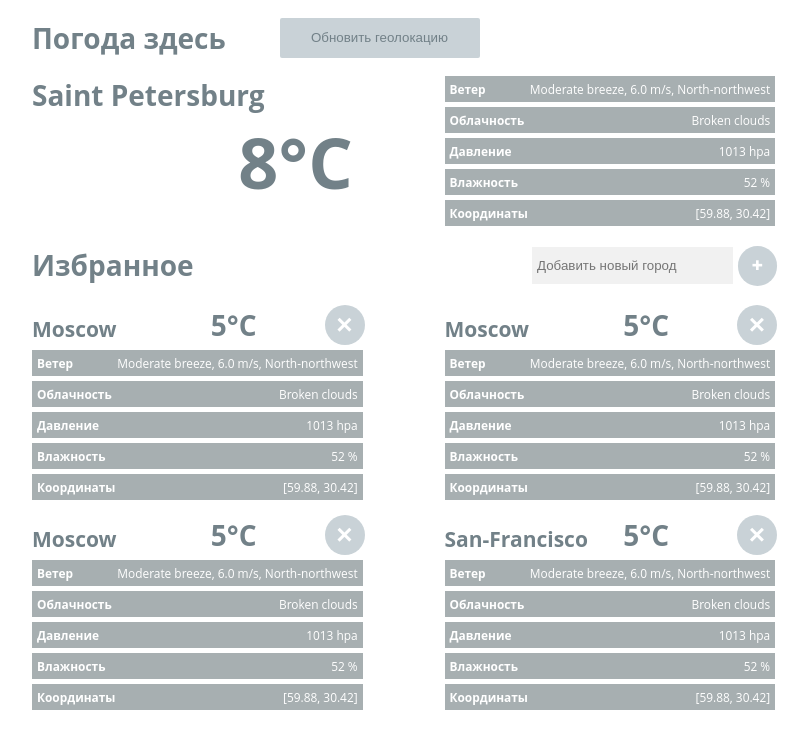
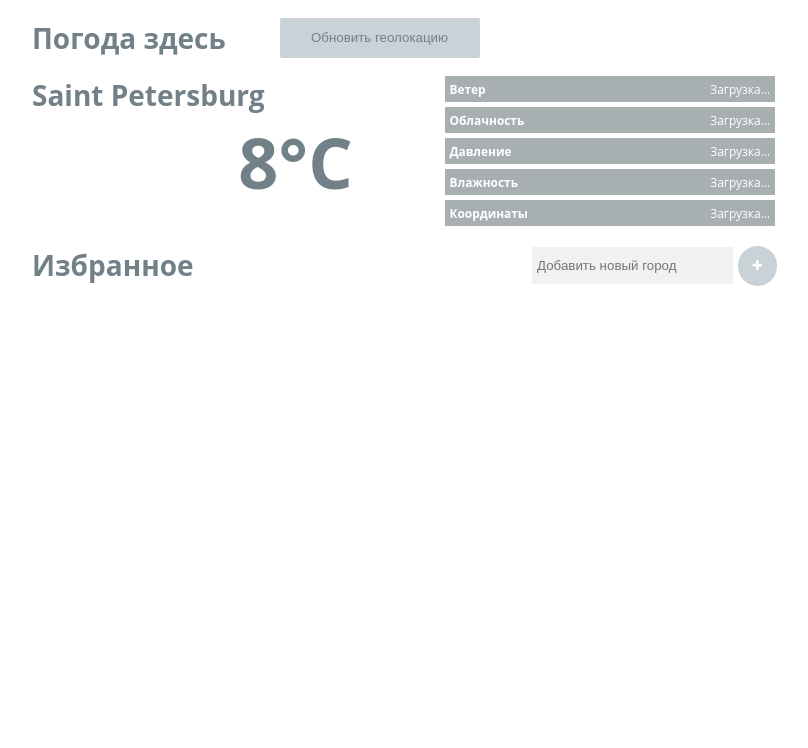
Before and after one commit to brovinnick/itmoweb, a plain HTML site: page index.html in a window 1280 px wide. Shown: the whole page, without its empty margins (233-1041 px from the left). Drawn offline with Linux system fonts and the light colour scheme; a web font is replaced by a local one.

Commit message:
Html layout rework for script.js functionality

```diff
--- a/index.html
+++ b/index.html
@@ -28,23 +28,23 @@
             <ul class="weather-details">
                 <li>
                     <span class="title">Ветер</span>
-                    <span class="value">Moderate breeze, 6.0 m/s, North-northwest</span>
+                    <span class="value">Загрузка...</span>
                 </li>
                 <li>
                     <span class="title">Облачность</span>
-                    <span class="value">Broken clouds</span>
+                    <span class="value">Загрузка...</span>
                 </li>
                 <li>
                     <span class="title">Давление</span>
-                    <span class="value">1013 hpa</span>
+                    <span class="value">Загрузка...</span>
                 </li>
                 <li>
                     <span class="title">Влажность</span>
-                    <span class="value">52 %</span>
+                    <span class="value">Загрузка...</span>
                 </li>
                 <li>
                     <span class="title">Координаты</span>
-                    <span class="value">[59.88, 30.42]</span>
+                    <span class="value">Загрузка...</span>
                 </li>
             </ul>
         </div>
@@ -58,6 +58,11 @@
             </div>
         </div>
         <div class="favorites-weather-content">
+
+        </div>
+    </div>
+
+    <template>
         <section class="city">
             <div class="city-weather-header">
                 <h3>Moscow</h3>
@@ -70,124 +75,29 @@
             <ul class="weather-details">
                 <li>
                     <span class="title">Ветер</span>
-                        <span class="value">Moderate breeze, 6.0 m/s, North-northwest</span>
+                    <span class="value">Загрузка...</span>
                 </li>
                 <li>
                     <span class="title">Облачность</span>
-                        <span class="value">Broken clouds</span>
+                    <span class="value">Загрузка...</span>
                 </li>
                 <li>
                     <span class="title">Давление</span>
-                        <span class="value">1013 hpa</span>
+                    <span class="value">Загрузка...</span>
                 </li>
                 <li>
                     <span class="title">Влажность</span>
-                        <span class="value">52 %</span>
+                    <span class="value">Загрузка...</span>
                 </li>
                 <li>
                     <span class="title">Координаты</span>
-                        <span class="value">[59.88, 30.42]</span>
+                    <span class="value">Загрузка...</span>
                 </li>
             </ul>
         </section>
-            <section class="city">
-                <div class="city-weather-header">
-                    <h3>Moscow</h3>
-                    <div class="city-temperature">5&#176;C</div>
-                    <div class="city-weather-icon">
-                        <i class="wi wi-day-sunny"></i>
-                    </div>
-                    <button class="button-remove-favorite">&#215;</button>
-                </div>
-                <ul class="weather-details">
-                    <li>
-                        <span class="title">Ветер</span>
-                        <span class="value">Moderate breeze, 6.0 m/s, North-northwest</span>
-                    </li>
-                    <li>
-                        <span class="title">Облачность</span>
-                        <span class="value">Broken clouds</span>
-                    </li>
-                    <li>
-                        <span class="title">Давление</span>
-                        <span class="value">1013 hpa</span>
-                    </li>
-                    <li>
-                        <span class="title">Влажность</span>
-                        <span class="value">52 %</span>
-                    </li>
-                    <li>
-                        <span class="title">Координаты</span>
-                        <span class="value">[59.88, 30.42]</span>
-                    </li>
-                </ul>
-            </section>
-            <section class="city">
-                <div class="city-weather-header">
-                    <h3>Moscow</h3>
-                    <div class="city-temperature">5&#176;C</div>
-                    <div class="city-weather-icon">
-                        <i class="wi wi-day-sunny"></i>
-                    </div>
-                    <button class="button-remove-favorite">&#215;</button>
-                </div>
-                <ul class="weather-details">
-                    <li>
-                        <span class="title">Ветер</span>
-                        <span class="value">Moderate breeze, 6.0 m/s, North-northwest</span>
-                    </li>
-                    <li>
-                        <span class="title">Облачность</span>
-                        <span class="value">Broken clouds</span>
-                    </li>
-                    <li>
-                        <span class="title">Давление</span>
-                        <span class="value">1013 hpa</span>
-                    </li>
-                    <li>
-                        <span class="title">Влажность</span>
-                        <span class="value">52 %</span>
-                    </li>
-                    <li>
-                        <span class="title">Координаты</span>
-                        <span class="value">[59.88, 30.42]</span>
-                    </li>
-                </ul>
-            </section>
-            <section class="city">
-                <div class="city-weather-header">
-                    <h3>San-Francisco</h3>
-                    <div class="city-temperature">5&#176;C</div>
-                    <div class="city-weather-icon">
-                        <i class="wi wi-owm-night-200"></i>
-                    </div>
-                    <button class="button-remove-favorite">&#215;</button>
-                </div>
-                <ul class="weather-details">
-                    <li>
-                        <span class="title">Ветер</span>
-                        <span class="value">Moderate breeze, 6.0 m/s, North-northwest</span>
-                    </li>
-                    <li>
-                        <span class="title">Облачность</span>
-                        <span class="value">Broken clouds</span>
-                    </li>
-                    <li>
-                        <span class="title">Давление</span>
-                        <span class="value">1013 hpa</span>
-                    </li>
-                    <li>
-                        <span class="title">Влажность</span>
-                        <span class="value">52 %</span>
-                    </li>
-                    <li>
-                        <span class="title">Координаты</span>
-                        <span class="value">[59.88, 30.42]</span>
-                    </li>
-                </ul>
-            </section>
-        </div>
-    </div>
+    </template>
+
+    <script src="script.js" type="text/javascript"></script>
 </main>
 </body>
 </html>
```
Also changed, not shown: script.js (added). Lines whose indentation alone changed are shown as unchanged.
